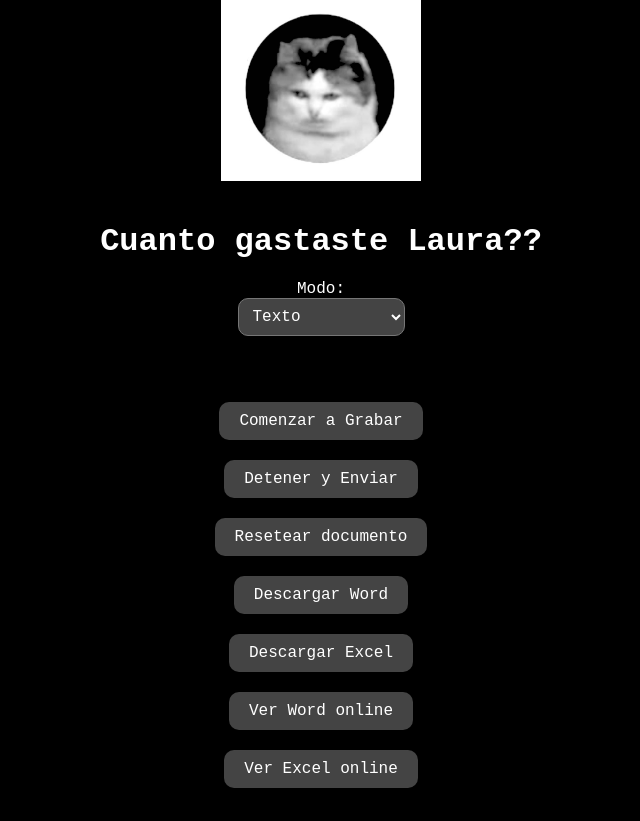
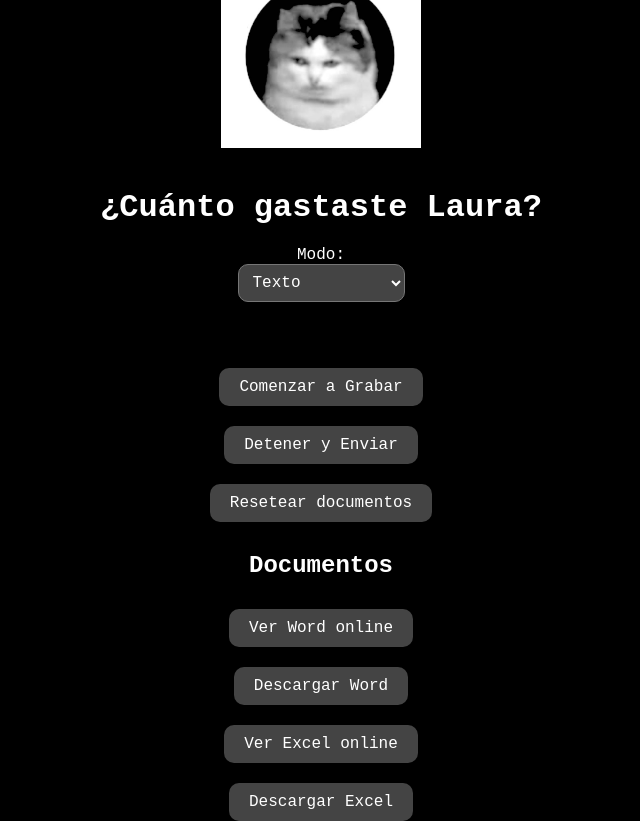
Before and after one commit to weirdElectronics/app-voice-to-text, a Flask app: page / in a window 1280 px wide. Shown: the whole page, without its empty margins (319-959 px from the left). Before the commit the page ends 788 px from the top, so only its background shows below. Run offline with Flask 3, Linux system fonts and the light colour scheme.

Commit message:
Update index.html

```diff
--- a/templates/index.html
+++ b/templates/index.html
@@ -5,7 +5,7 @@
   <meta name="theme-color" content="#000000">
   <meta charset="UTF-8" />
   <meta name="viewport" content="width=device-width, initial-scale=1.0">
-  <title>Cuanto gastaste Laura??</title>
+  <title>¿Cuánto gastaste Laura?</title>
   <link rel="stylesheet" href="{{ url_for('static', filename='styles.css') }}">
 </head>
 <body>
@@ -15,7 +15,7 @@
   </div>
 
   <!-- Título -->
-  <h1>Cuanto gastaste Laura??</h1>
+  <h1>¿Cuánto gastaste Laura?</h1>
 
   <!-- Selector de modo -->
   <label for="modo">Modo:</label>
@@ -25,19 +25,23 @@
   </select>
   <br><br>
 
-  <!-- Botones -->
+  <!-- Botones principales -->
   <button id="startBtn">Comenzar a Grabar</button>
   <button id="stopBtn" disabled>Detener y Enviar</button>
-  <button id="resetBtn">Resetear documento</button>
-  <button onclick="window.location.href='/descargar_word'">Descargar Word</button>
+  <button id="resetBtn">Resetear documentos</button>
+
+  <!-- Botones de documentos -->
+  <h2>Documentos</h2>
+  <button onclick="window.location.href='/ver_doc'">Ver Word online</button>
+  <button onclick="window.location.href='/descargar_doc'">Descargar Word</button>
+  <button onclick="window.location.href='/ver_excel'">Ver Excel online</button>
   <button onclick="window.location.href='/descargar_excel'">Descargar Excel</button>
-  <button onclick="window.location.href='/ver_word'">Ver Word online</button>
-  <button onclick="window.location.href='/ver_excel'">Ver Excel online</button>
 
   <!-- Indicadores -->
   <p id="feedback"></p>
   <p id="status"></p>
 
+  <!-- Script de grabación -->
   <script>
   let mediaRecorder;
   let audioChunks = [];
@@ -46,17 +50,16 @@ const startBtn = document.getElementById('startBtn');
   const stopBtn = document.getElementById('stopBtn');
   const status = document.getElementById('status');
   const resetBtn = document.getElementById('resetBtn');
-const feedback = document.getElementById('feedback'); // 👈 nuevo indicador textual
+  const feedback = document.getElementById('feedback');
 
-// ✅ Reset siempre disponible
   resetBtn.onclick = () => {
-    fetch('/reset_documento', {
-        method: 'POST'
-    }).then(res => res.text())
+      fetch('/reset_documento', { method: 'POST' })
+        .then(res => res.text())
         .then(data => {
             status.innerText = data;
-          feedback.innerText = "📄 Documentos reiniciados"; // feedback inmediato
-      }).catch(err => {
+            feedback.innerText = "📄 Documentos reiniciados";
+        })
+        .catch(err => {
             status.innerText = 'Error: ' + err;
             feedback.innerText = "⚠️ Error al resetear";
         });
@@ -66,21 +69,17 @@ startBtn.onclick = async () => {
       if (navigator.mediaDevices && navigator.mediaDevices.getUserMedia) {
           try {
               const stream = await navigator.mediaDevices.getUserMedia({ audio: true });
-            console.log("Micrófono habilitado:", stream);
               mediaRecorder = new MediaRecorder(stream);
               mediaRecorder.start();
               audioChunks = [];
-
-            feedback.innerText = "🎙️ Grabación iniciada"; // 👈 indicador textual
+              feedback.innerText = "🎙️ Grabación iniciada";
 
               mediaRecorder.ondataavailable = event => {
-                if (event.data.size > 0) {
-                    audioChunks.push(event.data);
-                }
+                  if (event.data.size > 0) audioChunks.push(event.data);
               };
 
               mediaRecorder.onstop = () => {
-                feedback.innerText = "⏹️ Grabación detenida, procesando..."; // 👈 indicador textual
+                  feedback.innerText = "⏹️ Procesando...";
                   const blob = new Blob(audioChunks, { type: 'audio/webm' });
                   const reader = new FileReader();
 
@@ -90,9 +89,7 @@ startBtn.onclick = async () => {
 
                       fetch('/guardar_audio', {
                           method: 'POST',
-                        headers: {
-                            'Content-Type': 'application/x-www-form-urlencoded',
-                        },
+                          headers: { 'Content-Type': 'application/x-www-form-urlencoded' },
                           body: 'audio=' + encodeURIComponent(base64data) + '&modo=' + encodeURIComponent(modo)
                       })
                       .then(res => res.text())
@@ -105,7 +102,6 @@ startBtn.onclick = async () => {
                           feedback.innerText = "⚠️ Error al enviar audio";
                       });
                   };
-
                   reader.readAsDataURL(blob);
               };
 
@@ -126,7 +122,7 @@ stopBtn.onclick = () => {
       if (mediaRecorder && mediaRecorder.state !== 'inactive') {
           mediaRecorder.stop();
           status.innerText = "Detenido, enviando...";
-        feedback.innerText = "⏹️ Grabación detenida"; // 👈 indicador textual
+          feedback.innerText = "⏹️ Grabación detenida";
           startBtn.disabled = false;
           stopBtn.disabled = true;
       } else {
```
Lines whose indentation alone changed are shown as unchanged.
